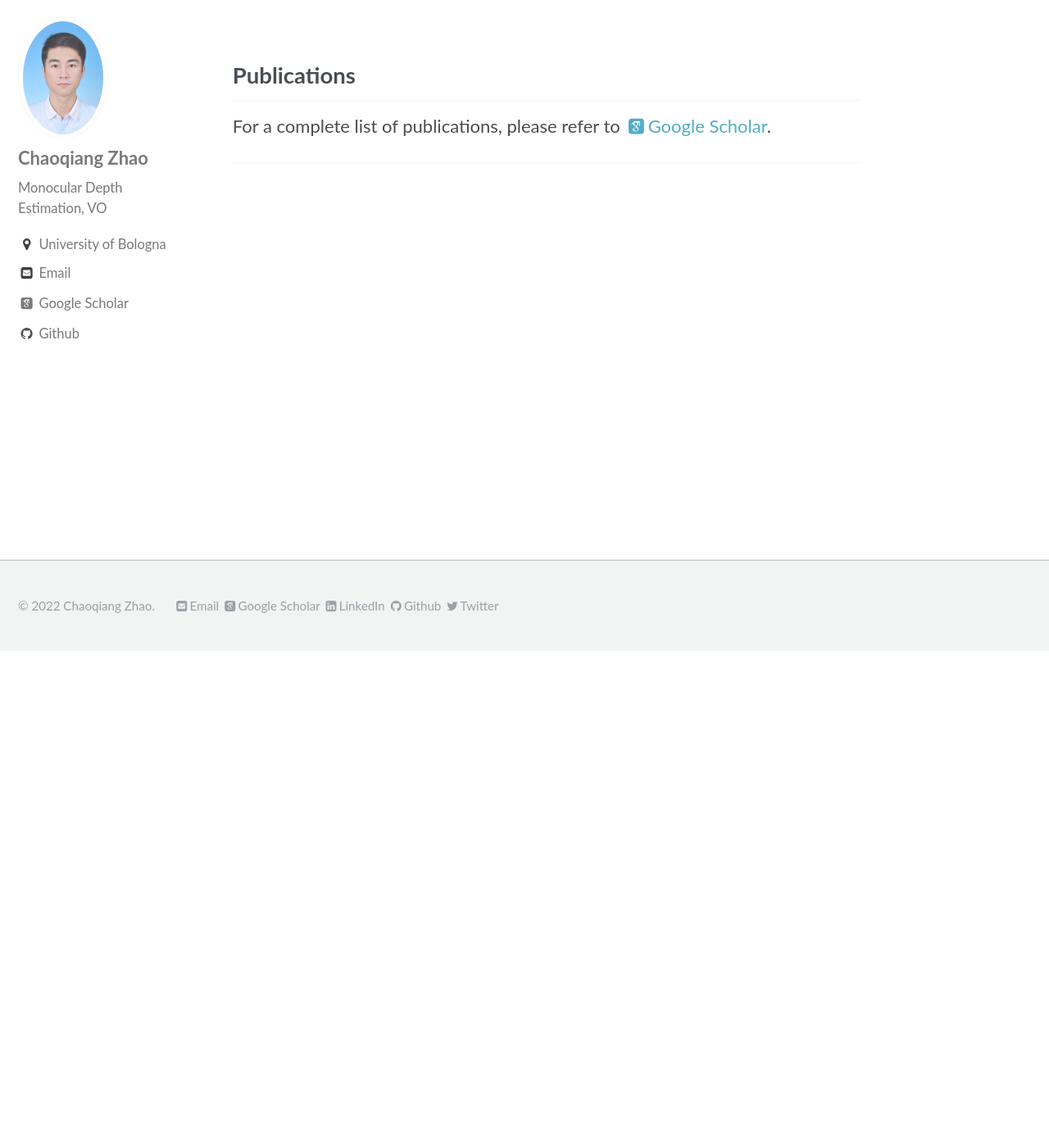
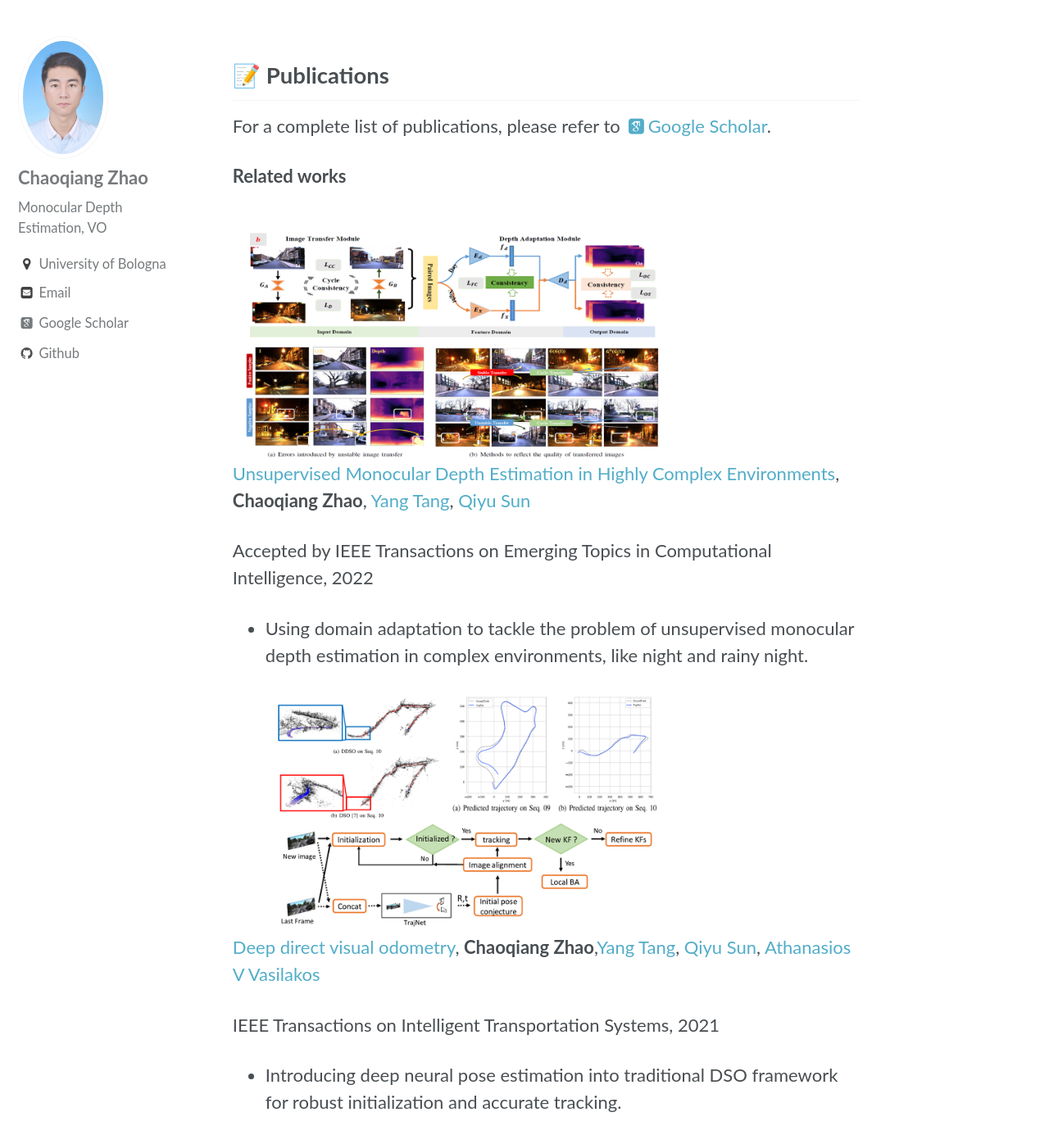
Before and after one commit to zxcqlf/zxcqlf.github.io, a Jekyll site: the page built from _pages/publications.md, in a window 1280 px wide and 1400 px high, scrolled down 605 px. Shown: the top 1396 px of the window at 82% size. Built offline with Jekyll 4.4.1, drawn with Linux system fonts in a browser that asks for light colours; some web fonts are replaced; some of the changed text lies outside the part shown.

Commit message:
update_works

```diff
--- a/_pages/publications.md
+++ b/_pages/publications.md
@@ -13,8 +13,47 @@ header:
   caption: "Photo: [Poseidon](https://uceap.universityofcalifornia.edu/programs/university-bologna)"
 ---
 
-## Publications
+## 📝 Publications
 
 For a complete list of publications, please refer to <a href="https://scholar.google.co.uk/citations?hl=zh-CN&user=jsplW1YAAAAJ" itemprop="sameAs"><i class="ai ai-fw ai-google-scholar-square" aria-hidden="true"></i>Google Scholar</a>.
 
+
+**Related works**
+
+<div class='paper-box'><div class='paper-box-image'><img src='/assets/images/itdfa.png' alt="sym" width="70%"></div>
+<div class='paper-box-text' markdown="1">
+
+[Unsupervised Monocular Depth Estimation in Highly Complex Environments](https://arxiv.org/pdf/2107.13137.pdf), **Chaoqiang Zhao**, [Yang Tang](http://www.ytangecust.com/), [Qiyu Sun]()
+
+Accepted by IEEE Transactions on Emerging Topics in Computational Intelligence, 2022
+<!-- <strong><span class='show_paper_citations' data='DhtAFkwAAAAJ:ALROH1vI_8AC'></span></strong> -->
+- Using domain adaptation to tackle the problem of unsupervised monocular depth estimation in complex environments, like night and rainy night.
+</div>
+</div>
+
+
+<div class='paper-box'><div class='paper-box-image'><img src='/assets/images/ddso.png' alt="sym" width="70%"></div>
+<div class='paper-box-text' markdown="1">
+
+[Deep direct visual odometry](https://ieeexplore.ieee.org/stamp/stamp.jsp?arnumber=9406436), **Chaoqiang Zhao**,[Yang Tang](http://www.ytangecust.com/), [Qiyu Sun](), [Athanasios V Vasilakos]()
+
+IEEE Transactions on Intelligent Transportation Systems, 2021
+<!-- <strong><span class='show_paper_citations' data='DhtAFkwAAAAJ:ALROH1vI_8AC'></span></strong> -->
+- Introducing deep neural pose estimation into traditional DSO framework for robust initialization and accurate tracking.
+</div>
+</div>
+
+
+<div class='paper-box'><div class='paper-box-image'><img src='/assets/images/mgan.png' alt="sym" width="70%"></div>
+<div class='paper-box-text' markdown="1">
+
+[Masked GAN for unsupervised depth and pose prediction with scale consistency](https://ieeexplore.ieee.org/stamp/stamp.jsp?arnumber=9309009), **Chaoqiang Zhao**, [Gary G Yen](), [Qiyu Sun](), [Chongzhen Zhang](), [Yang Tang](http://www.ytangecust.com/)
+
+IEEE Transactions on Neural Networks and Learning Systems, 2020
+<!-- <strong><span class='show_paper_citations' data='DhtAFkwAAAAJ:ALROH1vI_8AC'></span></strong> -->
+- Improve the adversarial loss used in unsupervised monocular depth estimation framework.
+</div>
+</div>
+
+
 ---
```
Also changed, not shown: _pages/home.md (+1 -1 lines), assets/images/ddso.png (added), assets/images/itdfa.png (added), assets/images/mgan.png (added).
